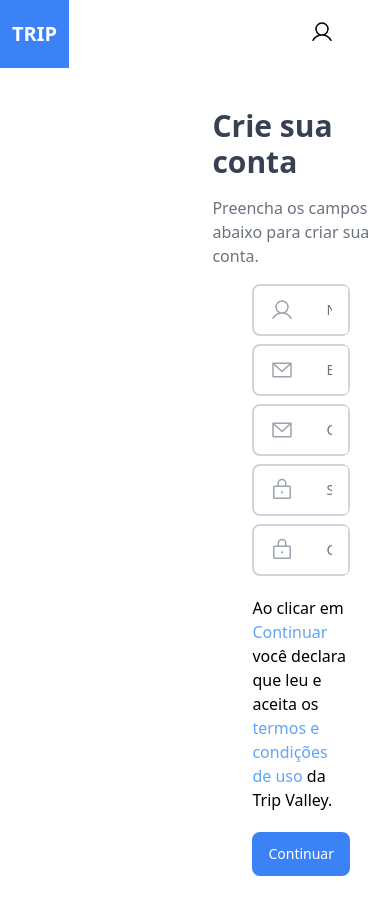
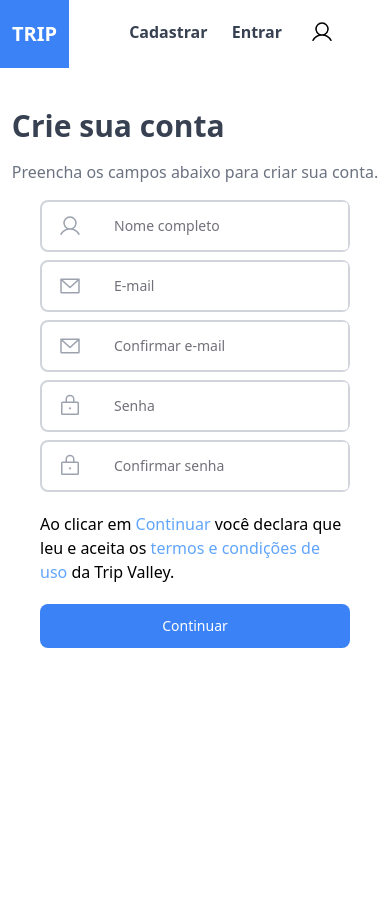
Before and after one commit to lucassb15/TRIP-VALLEY, a Next.js app: page /register in a window 390 px wide. After the commit the page ends 844 px from the top, so only its background shows below. Built offline with nearby package versions, Linux system fonts and the light colour scheme.

Commit message:
Update register page

```diff
--- a/src/app/(public)/register/page.tsx
+++ b/src/app/(public)/register/page.tsx
@@ -1,4 +1,3 @@
-import Header from "@/components/header";
 import Input from "@/components/form/input";
 import Submit from "@/components/form/submit";
 import Hero from "@/components/form/hero";
@@ -12,12 +11,16 @@ export const metadata = {
 export default function UserRegister() {
     return (
         <>
-            <HeaderForm></HeaderForm>
-            <div className=" flex h-screen">
-                <div className="w-full ">
+            <HeaderForm
+            titleName="Cadastrar"
+            titleNav="Entrar"
+            URI="/login"
+            ></HeaderForm>
+            <div className="flex items-center justify-center md:flex md:h-screen md:justify-left md:items-start">
+                <div className="md:w-full ">
                     <Hero></Hero>
                 </div>
-                <div className="w-3/5">
+                <div className="md:w-3/5">
                     <div className=" container flex flex-col justify-center items-center mt-10">
                         <div className="text-left mb-4">
                             <h1 className="text-gray-700 font-bold text-3xl mb-4">Crie sua conta</h1>
```
